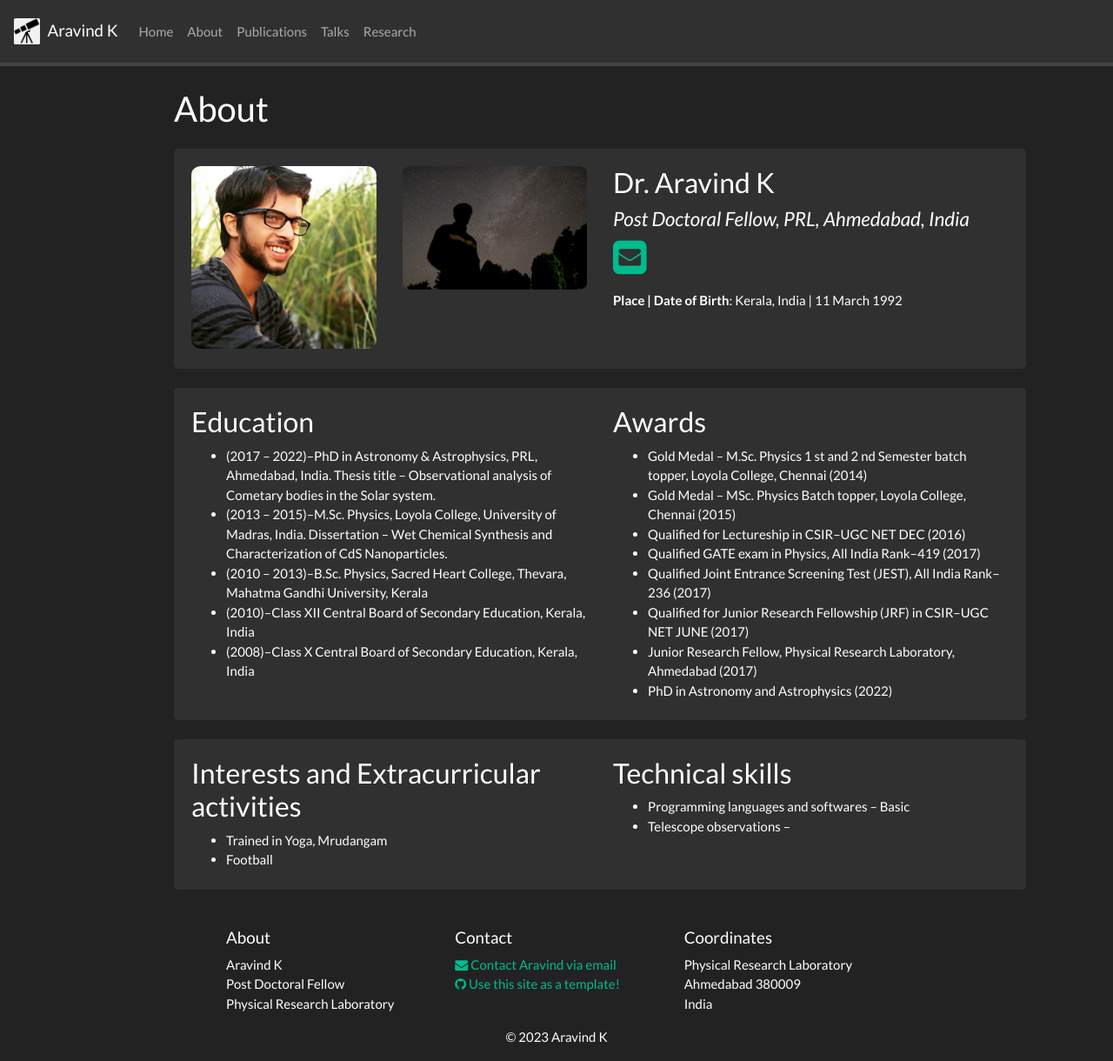
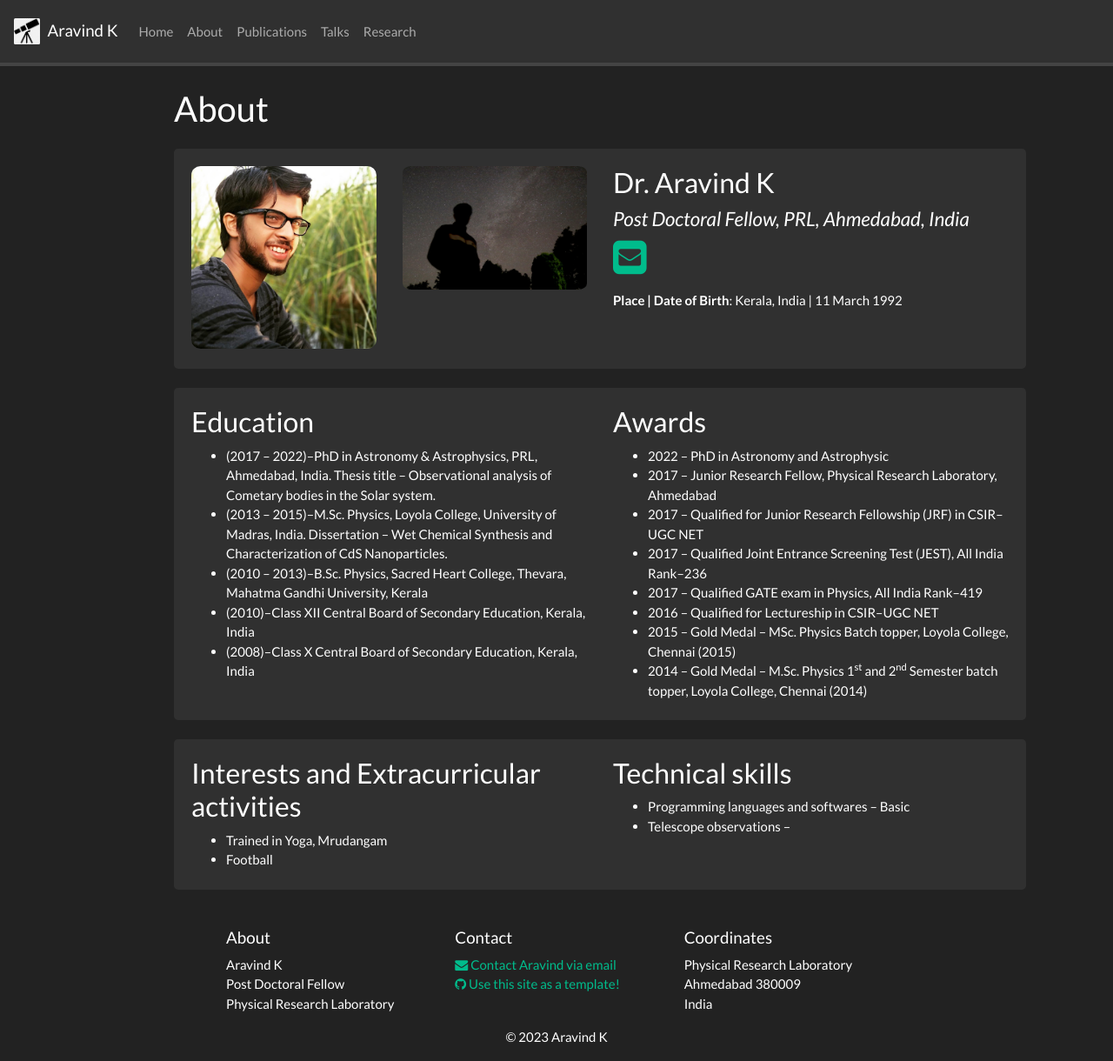
Before and after one commit to DrAravind1192/DrAravind1192.github.io, a Jekyll site: the page built from _pages/about.md, in a window 1280 px wide and 1220 px high. Shown: the whole window at 87% size. Built offline with Jekyll 4.4.1, drawn with Linux system fonts in a browser that asks for light colours; nearby versions of some CDN libraries; a style sheet for code colours, icons or effects is not loaded.

Commit message:
Update awards.yml

```diff
--- a/_data/awards.yml
+++ b/_data/awards.yml
@@ -1,8 +1,8 @@
-- name: Gold Medal - M.Sc. Physics 1 st and 2 nd Semester batch topper, Loyola College, Chennai (2014)
-- name: Gold Medal - MSc. Physics Batch topper, Loyola College, Chennai (2015)
-- name: Qualified for Lectureship in CSIR-UGC NET DEC (2016)
-- name: Qualified GATE exam in Physics, All India Rank-419 (2017)
-- name: Qualified Joint Entrance Screening Test (JEST), All India Rank-236 (2017)
-- name: Qualified for Junior Research Fellowship (JRF) in CSIR-UGC NET JUNE (2017)
-- name: Junior Research Fellow, Physical Research Laboratory, Ahmedabad (2017)
-- name: PhD in Astronomy and Astrophysics (2022)
+- name: 2022 - PhD in Astronomy and Astrophysic
+- name: 2017 - Junior Research Fellow, Physical Research Laboratory, Ahmedabad
+- name: 2017 - Qualified for Junior Research Fellowship (JRF) in CSIR-UGC NET
+- name: 2017 - Qualified Joint Entrance Screening Test (JEST), All India Rank-236
+- name: 2017 - Qualified GATE exam in Physics, All India Rank-419
+- name: 2016 - Qualified for Lectureship in CSIR-UGC NET
+- name: 2015 - Gold Medal - MSc. Physics Batch topper, Loyola College, Chennai (2015)
+- name: 2014 - Gold Medal - M.Sc. Physics 1<sup>st</sup> and 2<sup>nd</sup> Semester batch topper, Loyola College, Chennai (2014)
```
